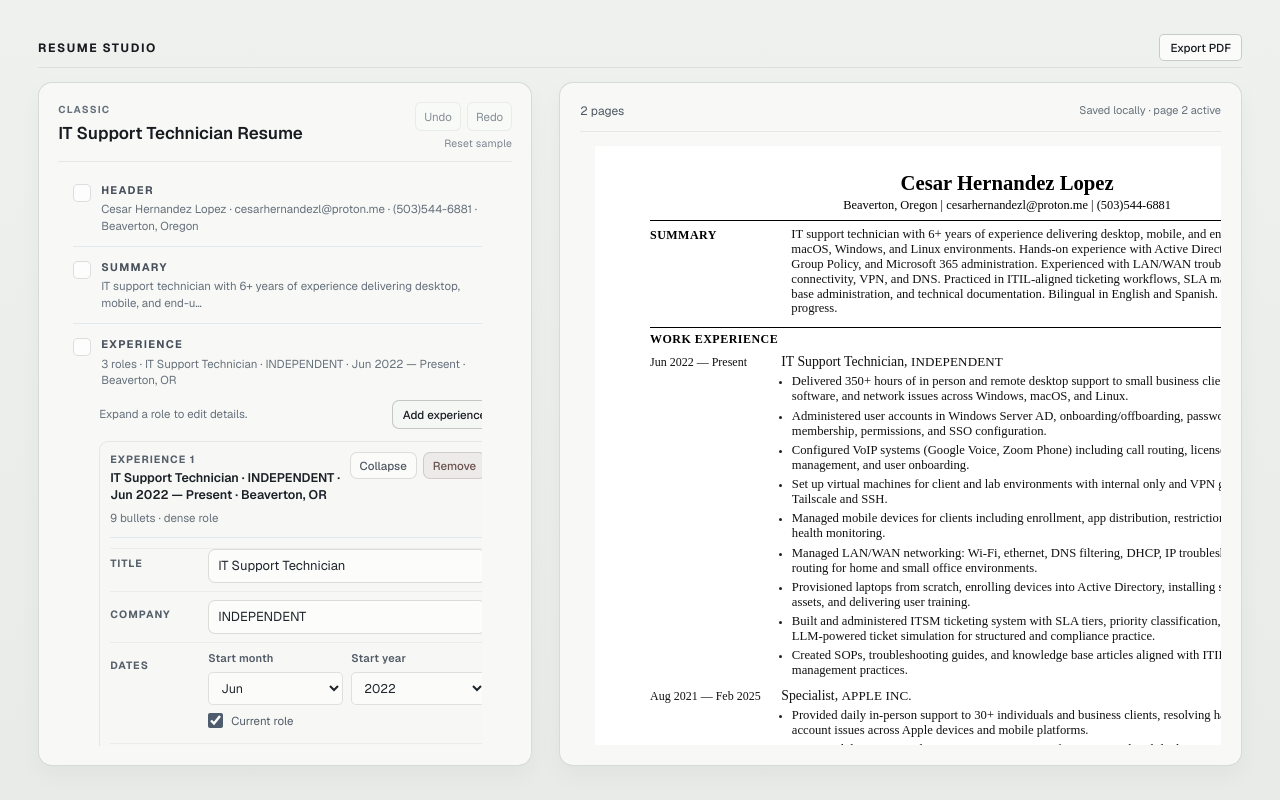
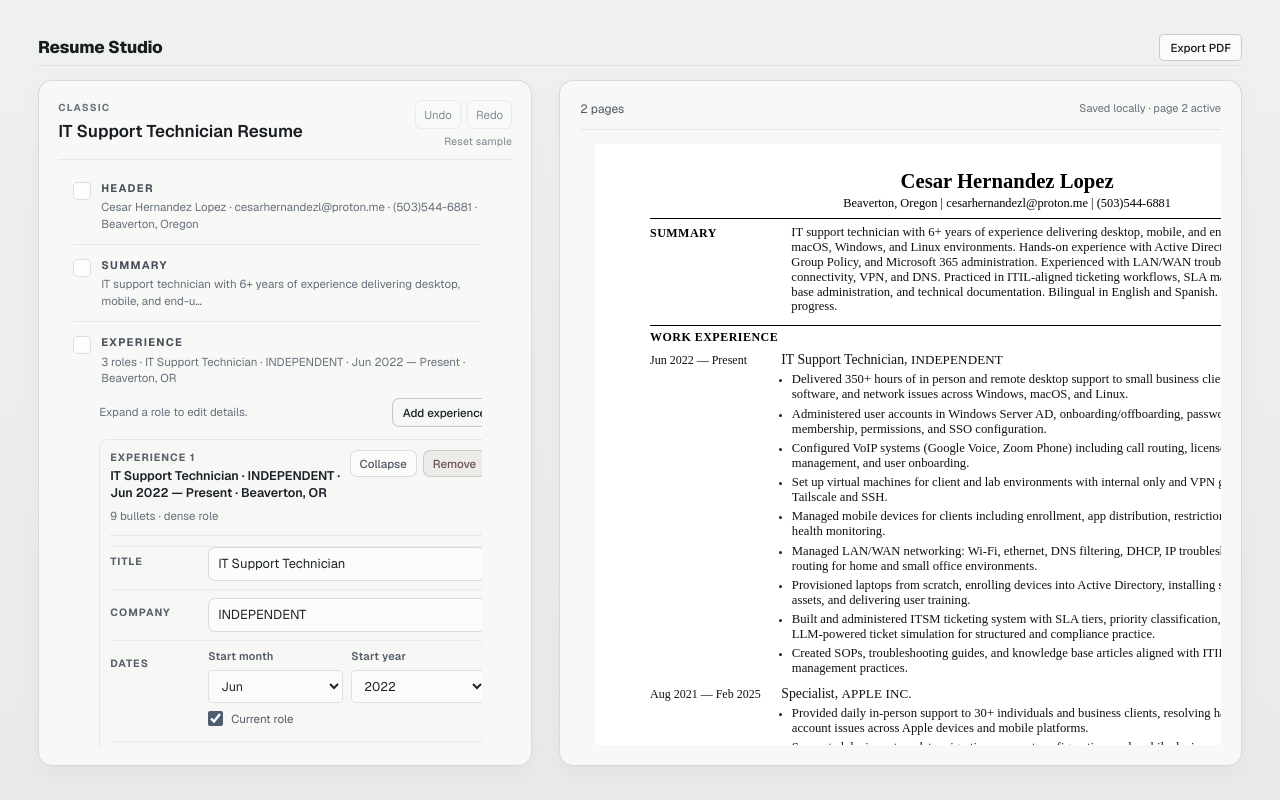
Before and after one commit to Leroy-Cloud-Infra/resume-studio, a Next.js app: page / in a window 1280 px wide. Built offline with nearby package versions, Linux system fonts and the light colour scheme.

Commit message:
phase-c refine shell brand mark

```diff
--- a/src/app/globals.css
+++ b/src/app/globals.css
@@ -54,9 +54,9 @@ body {
 }
 
 .resume-shell-toolbar {
-  margin: 0 0 18px;
+  margin: 0 0 12px;
   border-bottom: 1px solid var(--rs-line-soft);
-  padding: 0 0 6px;
+  padding: 0 0 4px;
 }
 
 .resume-shell-toolbar-rail {
@@ -64,7 +64,7 @@ body {
   justify-content: space-between;
   align-items: center;
   gap: 10px;
-  min-height: 24px;
+  min-height: 20px;
 }
 
 .resume-shell-toolbar-brand,
@@ -78,10 +78,11 @@ body {
 .resume-shell-toolbar-kicker {
   margin: 0;
   color: var(--foreground);
-  font-size: 12px;
-  font-weight: 700;
-  letter-spacing: 0.13em;
-  text-transform: uppercase;
+  font-size: 17px;
+  font-weight: 750;
+  letter-spacing: -0.015em;
+  line-height: 1.05;
+  text-transform: none;
 }
 
 .resume-shell-toolbar-actions {
@@ -478,6 +479,10 @@ body {
   border-top: 1px solid rgba(24, 28, 33, 0.05);
 }
 
+.rs-education-metadata {
+  border-top: 1px solid rgba(24, 28, 33, 0.05);
+}
+
 .rs-property-row {
   display: grid;
   grid-template-columns: 86px minmax(0, 1fr);
@@ -551,6 +556,11 @@ body {
   border-color: rgba(48, 72, 104, 0.28);
   background: rgba(255, 255, 255, 0.96);
   box-shadow: 0 0 0 2px rgba(48, 72, 104, 0.1);
+}
+
+.resume-editor-panel .rs-property-control--textarea {
+  min-height: 96px;
+  resize: vertical;
 }
 
 .rs-property-toggle {
```
